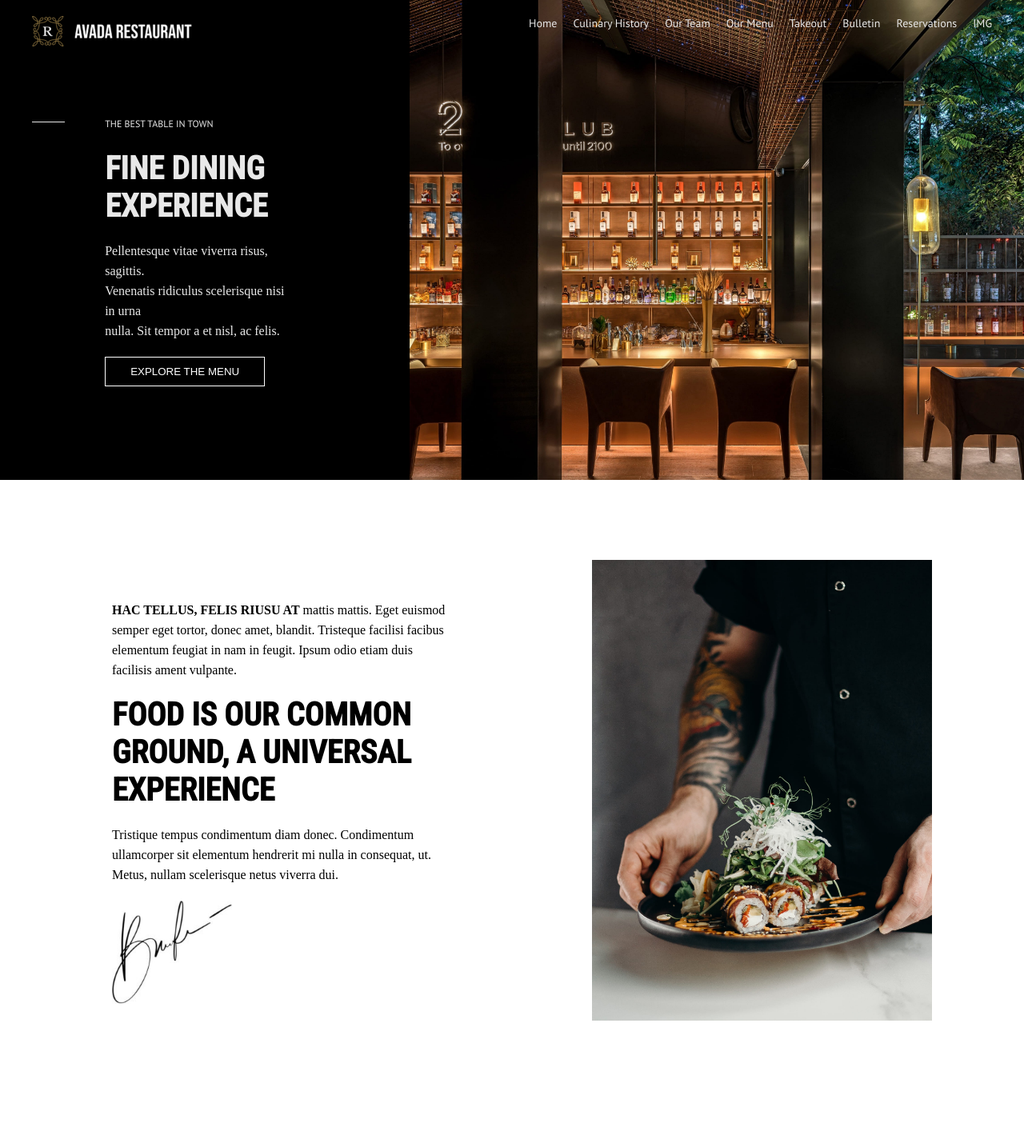
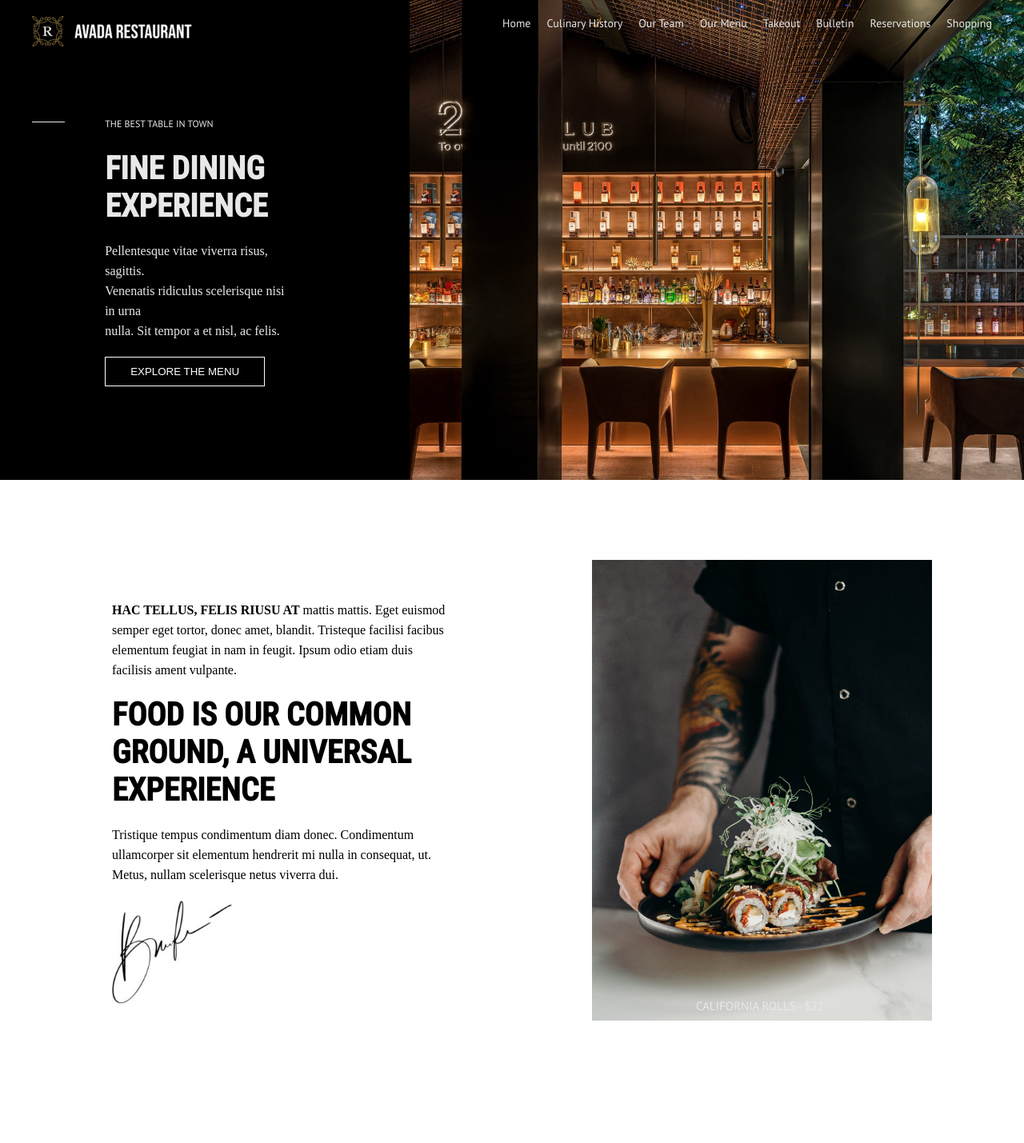
Before and after one commit to DamianoLunardo/proj-html-vuejs, a Vue app: page / in a window 1280 px wide. Shown: the top 1429 px of the page at 80% size. Built offline with nearby package versions, Linux system fonts and the light colour scheme.

Commit message:
Add hover and overlay text

```diff
--- a/src/components/AppHeader.vue
+++ b/src/components/AppHeader.vue
@@ -10,7 +10,7 @@ export default {
                 'Takeout',
                 'Bulletin',
                 'Reservations',
-                'IMG',
+                'Shopping',
             ]
         };
     }
@@ -21,12 +21,12 @@ export default {
     <header>
         <div class="bg-header">
             <div class=" container">
-                <div class="row  header  ">
-                    <div class="col-4 ">
+                <div class="row  header">
+                    <div>
                         <div>
                             <img src="/public/images/logo-restaurant-2x-200x38.png" />
                         </div>
-                        <div class="prova">
+                        <div class="box">
                             <div class="line"></div>
                             <div class="text-info ">
                                 <p class="text-sub">THE BEST TABLE IN TOWN</p>
@@ -40,9 +40,9 @@ export default {
                         </div>
                     </div>
 
-                    <div class="col-8 font-menu">
+                    <div class="font-menu">
                         <ul class="menu">
-                            <li v-for="item in menuItems" :key="item"> {{ item }}</li>
+                            <li class="li" v-for="item in menuItems" :key="item"> {{ item }}</li>
                         </ul>
                     </div>
                 </div>
@@ -52,9 +52,9 @@ export default {
 </template>
 
 <style lang="scss" scoped>
-.prova {
+@import url("https://cdnjs.cloudflare.com/ajax/libs/font-awesome/6.4.2/css/all.min.css");
+.box {
     display: flex;
-
 }
 
 .line {
@@ -83,6 +83,12 @@ export default {
 .menu {
     display: flex;
     gap: 20px;
+    cursor: pointer;
+}
+
+.li:hover {
+  color: white;
+  transform: scale(1.1);
 }
 
 .text-info {
--- a/src/components/AppMainCenter2.vue
+++ b/src/components/AppMainCenter2.vue
@@ -6,10 +6,10 @@
         </div>
     </div>
 
-    <div class="container-2">
+    <div class="container-2 ">
         <div class="flex-item">
             <div class="image-container"></div>
-            <div class="text-info">
+            <div class="text-info hoover-card">
                 <div class="right-part">
                     <p class="text-sub">MEGGY STEWART</p>
                     <h1>NEW YORK TIMES</h1>
@@ -35,7 +35,7 @@
     <div class="container-2">
         <div class="flex-item-2">
 
-            <div class="text-info bg-1">
+            <div class="text-info bg-1 hoover-card">
                 <div class="right-part">
                     <p class="text-sub">MARY GUARDIAN</p>
                     <h1>NEW YORK TIMES</h1>
@@ -55,7 +55,7 @@
                     <button class="button-black">READ FULL ARTICLE</button>
                 </div>
             </div>
-            <div class="text-info bg-2">
+            <div class="text-info bg-2 hoover-card">
                 <div class="right-part">
                     <p class="text-sub">PATRICK MONROE</p>
                     <h1>GLOBE AND MAIL</h1>
@@ -162,5 +162,13 @@ img {
     background-size: cover;
 }
 
+.hoover-card:hover {
+    transform: scale(1.1);
+    transition: 0.5s;
+    box-shadow: 0 0 10px 5px rgba(0, 0, 0, 0.5);
+}
+
+
+
 
 </style>
--- a/src/components/AppMainTop.vue
+++ b/src/components/AppMainTop.vue
@@ -19,8 +19,11 @@
                 </p>
                 <img class="signature" src="../../public/images/signature-200x172.jpg" />
             </div>
-            <div>
+            <div class="overlay-container">
                 <img class="right-img" src="../../public/images/info22x.jpg" />
+                <div class="overlay-text">
+                    <p class="text-over">CALIFORNIA ROLLS - &dollar;22</p>
+                </div>
             </div>
         </div>
 
@@ -85,19 +88,19 @@
 </template>
 
 <style lang="scss" scoped>
-
-
 .top-part {
     display: grid;
     grid-template-columns: repeat(2, 1fr);
     padding-top: 80px;
 }
+
 .bottom-part {
     display: grid;
     grid-template-columns: repeat(3, 1fr);
     grid-gap: 20px;
     padding-top: 150px;
 }
+
 .signature {
     width: 150px;
 }
@@ -121,6 +124,12 @@ ul {
     margin-left: 100px;
 }
 
+.right-img:hover {
+    transform: scale(1.1);
+    transition: 0.5s;
+    box-shadow: 0 0 10px 5px rgba(0, 0, 0, 0.5);
+}
+
 li h4::after {
     content: "";
     padding-top: 30px;
@@ -137,5 +146,24 @@ li h4::after {
     color: white;
 }
 
+.overlay-container {
+    position: relative;
+}
 
+.overlay-text {
+    position: absolute;
+    bottom: 0;
+    left: 50%;
+    transform: translateX(-50%);
+    text-align: center;
+    margin-left: 60px;
+    padding: 10px;
+    width: 100%;
+}
+
+.text-over {
+    color: #e8e8e8;
+    font-size: 15px;
+    font-family: 'PT Sans', sans-serif;
+}
 </style>
```
